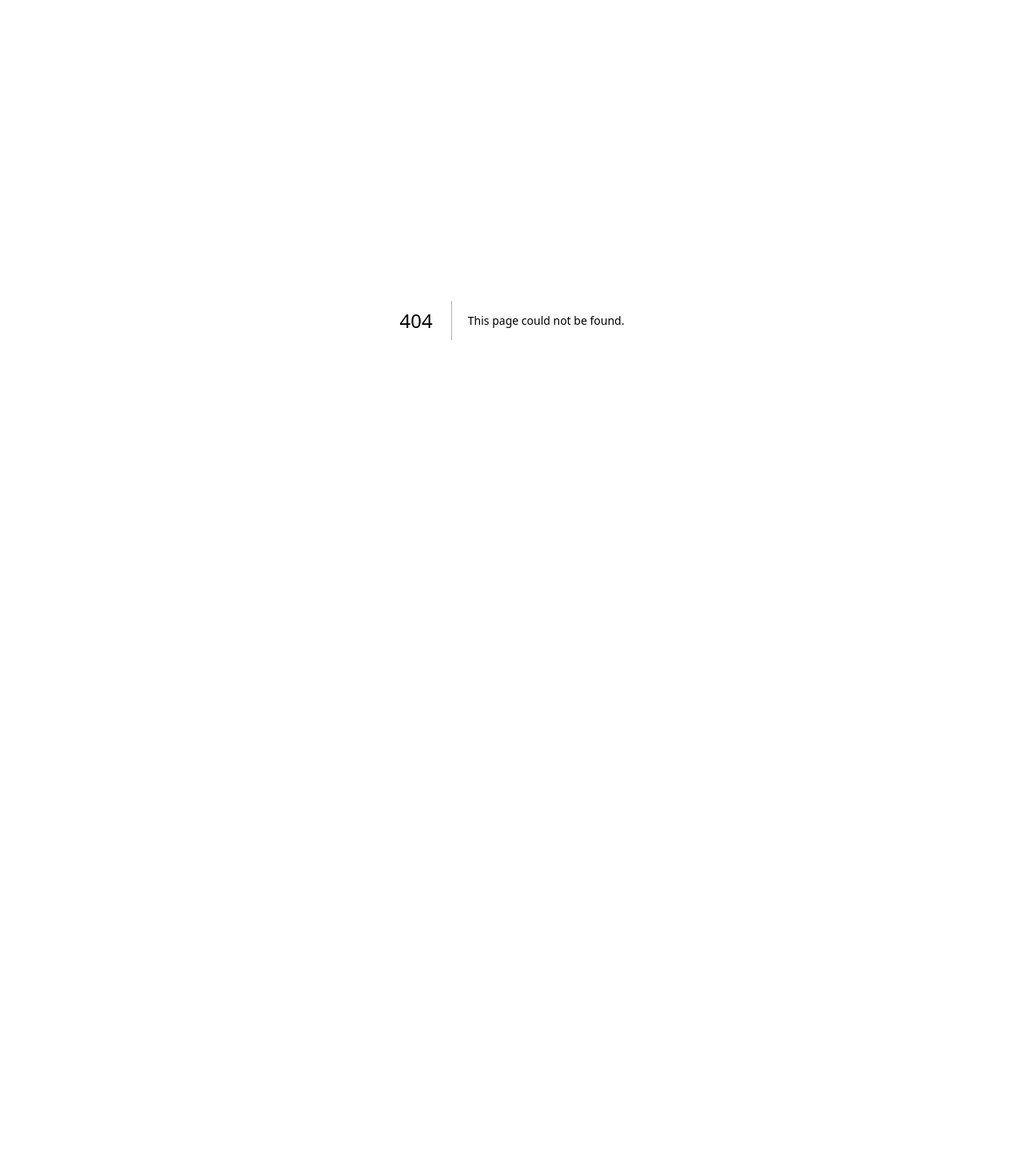
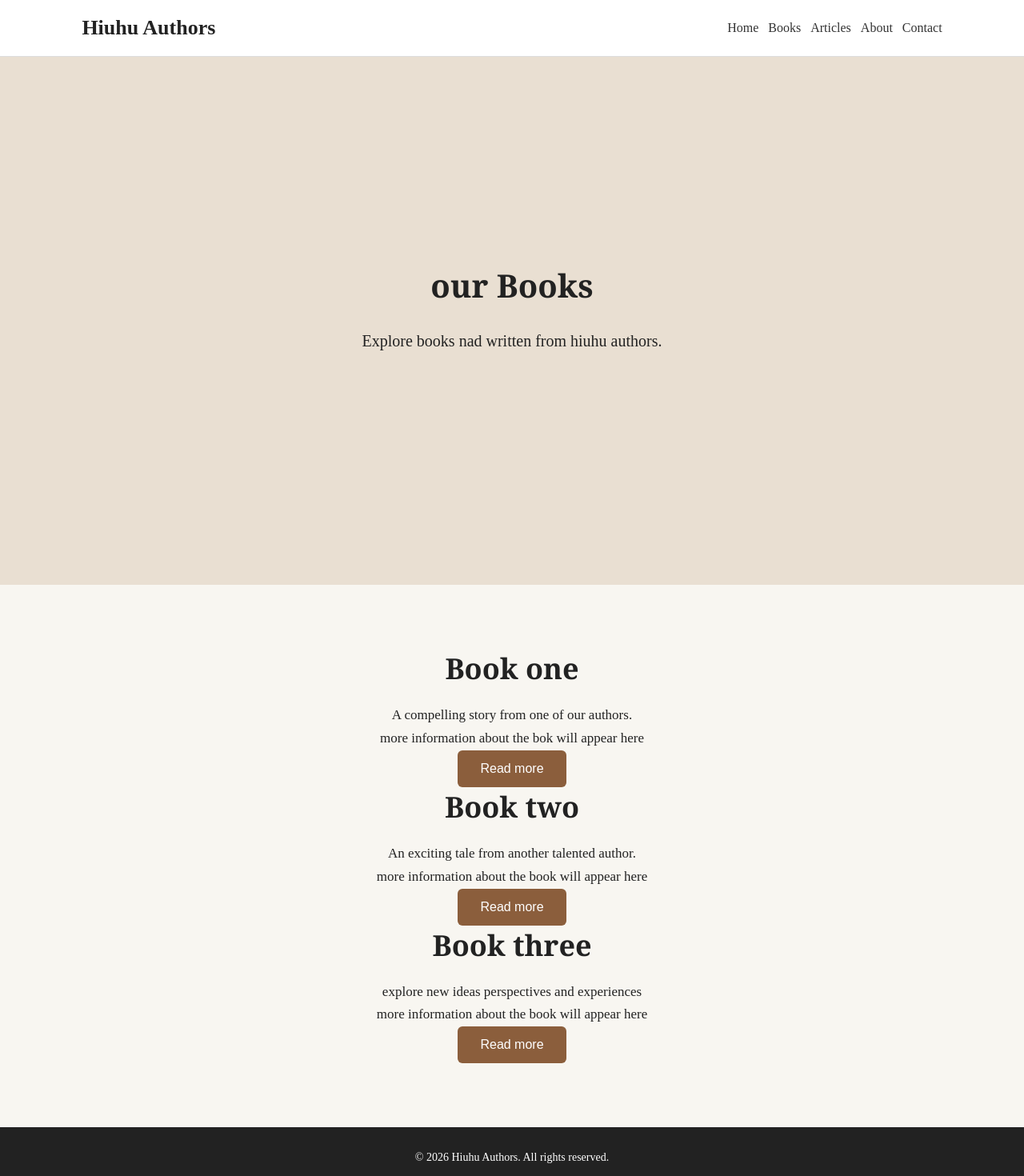
Before and after one commit to felixG33/Hiuhu-authors, a Next.js app: page /books in a window 1280 px wide. Before the commit this address had no page. Shown: the top 1470 px of the page at 80% size. Before the commit the page ends 800 px from the top, so only its background shows below. Built offline with nearby package versions, Linux system fonts and the light colour scheme.

Commit message:
add books page

```diff
--- /dev/null
+++ b/src/app/books/page.tsx
@@ -0,0 +1,43 @@
+export default function Books() {
+    return (
+        <main>
+            <nav>
+                <h2>Hiuhu Authors</h2>
+                <div>
+                    <a href="/">Home</a>
+                    <a href="/books">Books</a>
+                    <a href="/articles">Articles</a>
+                    <a href="/about">About</a>
+                    <a href="/contact">Contact</a>
+                </div>
+            </nav>
+            <section>
+                <h1>our Books</h1>
+                <p>Explore books nad written from hiuhu authors.</p>
+                </section>
+                <section>
+                    <article>
+                        <h2>Book one</h2>
+                        <p>A compelling story from one of our authors.</p>
+                       <p> more information about the bok will appear here</p>
+                <button>Read more</button>
+                    </article>
+                    <article>
+                        <h2>Book two</h2>
+                        <p>An exciting tale from another talented author.</p>
+                        <p> more information about the book will appear here</p>
+                        <button>Read more</button>
+                    </article>
+                    <article>
+                        <h2>Book three</h2>
+                        <p>explore new ideas perspectives and experiences</p>
+                        <p> more information about the book will appear here</p>
+                        <button>Read more</button>
+                    </article>
+                </section>
+                <footer>
+                    <p>&copy; 2026 Hiuhu Authors. All rights reserved.</p>
+                </footer>
+        </main>
+    );
+}
```
